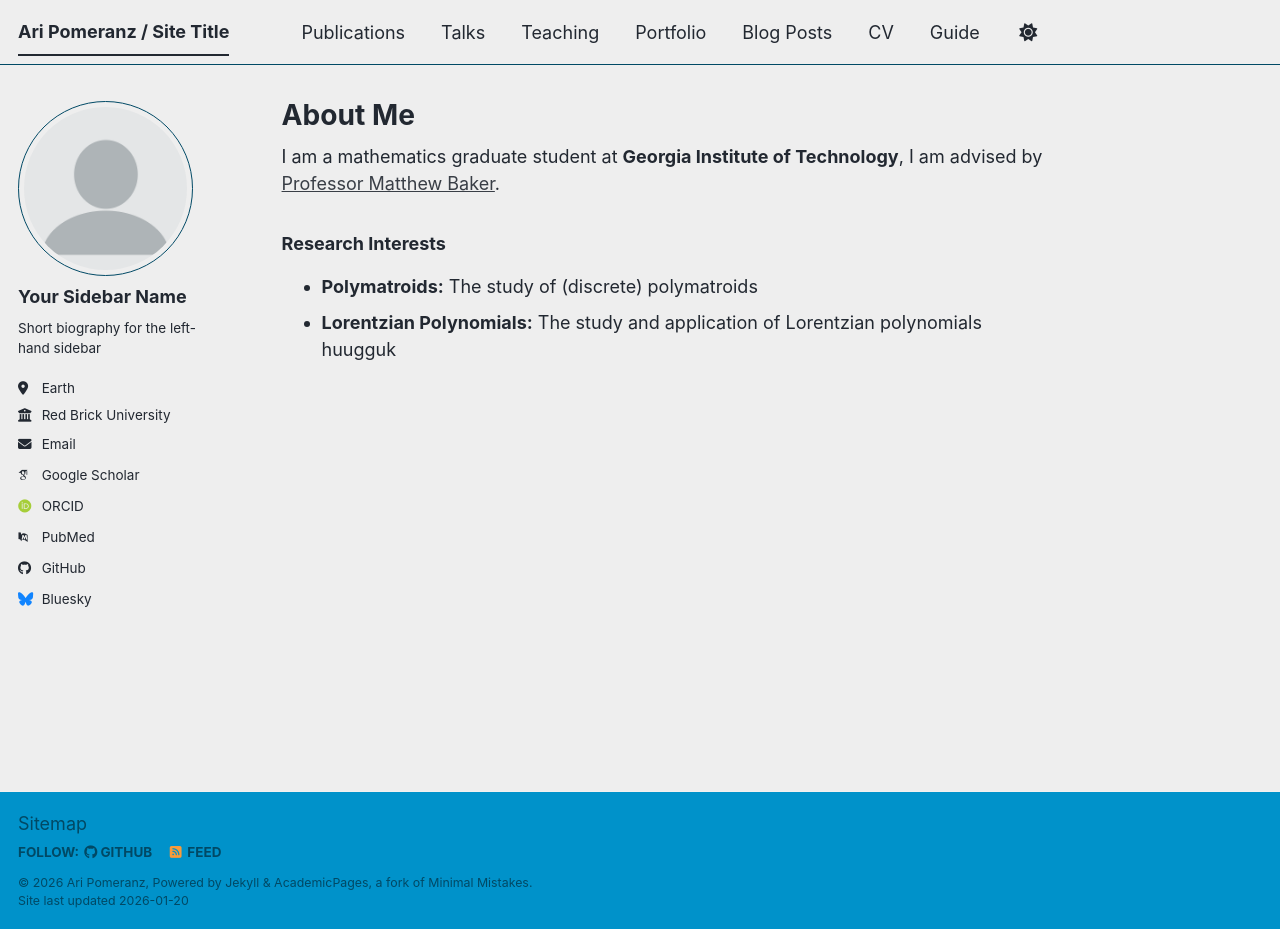
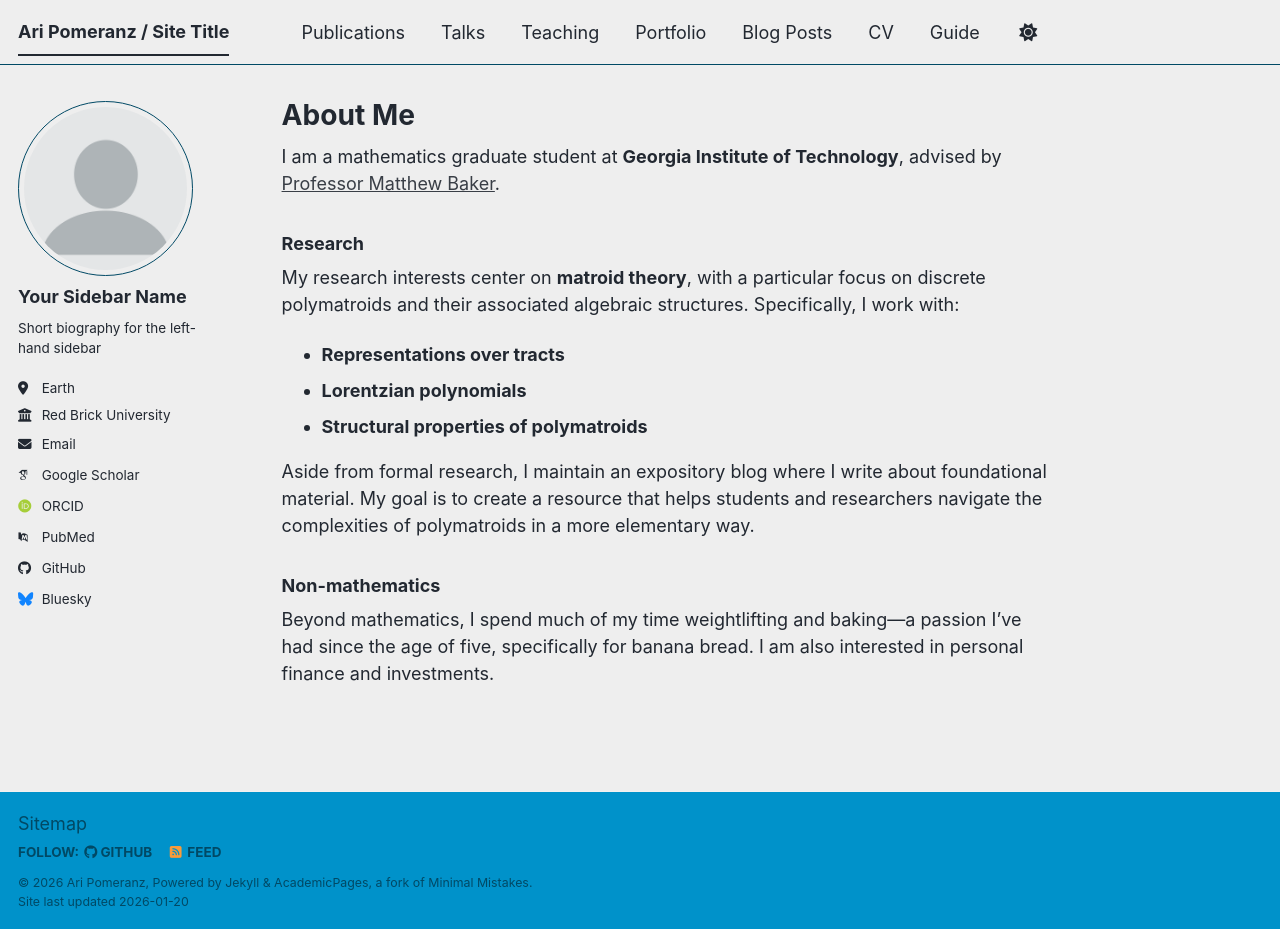
Before and after one commit to aripomeranz/aripomeranz, a Jekyll site: the page built from _pages/about.md, in a window 1280 px wide and 929 px high. Built offline with Jekyll 4.4.1, drawn with Linux system fonts in a browser that asks for light colours; some web fonts are replaced; a script bundle is joined from its source files by our own code; library files that are not in the unit come from our copies.

Commit message:
about.md
Jan 20, 2026

```diff
--- a/_pages/about.md
+++ b/_pages/about.md
@@ -9,9 +9,15 @@ redirect_from:
 ---
 
 
-I am a mathematics graduate student at **Georgia Institute of Technology**, I am advised by [Professor Matthew Baker](https://sites.google.com/view/mattbakermath/home/).
+I am a mathematics graduate student at **Georgia Institute of Technology**, advised by [Professor Matthew Baker](https://sites.google.com/view/mattbakermath/home/).
 
-### Research Interests
-* **Polymatroids:** The study of (discrete) polymatroids
-* **Lorentzian Polynomials:** The study and application of Lorentzian polynomials
-huugguk
+### Research
+My research interests center on **matroid theory**, with a particular focus on discrete polymatroids and their associated algebraic structures. Specifically, I work with:
+* **Representations over tracts**
+* **Lorentzian polynomials**
+* **Structural properties of polymatroids**
+
+Aside from formal research, I maintain an expository blog where I write about foundational material. My goal is to create a resource that helps students and researchers navigate the complexities of polymatroids in a more elementary way.
+
+### Non-mathematics
+Beyond mathematics, I spend much of my time weightlifting and baking—a passion I’ve had since the age of five, specifically for banana bread. I am also interested in personal finance and investments.
```
